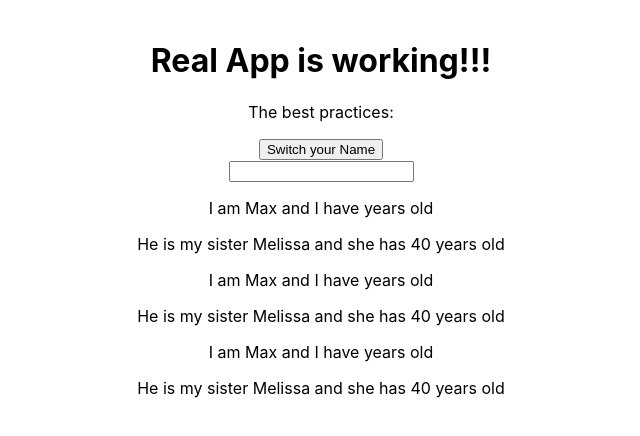
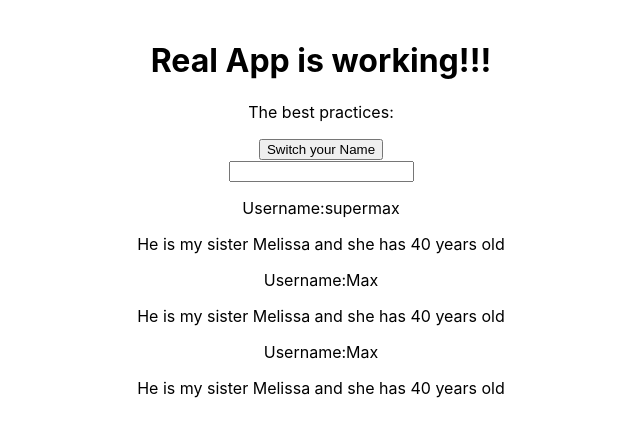
Before and after one commit to espvtes/D, a React (Create React App) app: page / in a window 1280 px wide. Shown: the top 436 px of the page, without its empty margins (319-959 px from the left). Built offline with nearby package versions, Linux system fonts and the light colour scheme.

Commit message:
pass the state

```diff
--- a/src/App.js
+++ b/src/App.js
@@ -7,22 +7,8 @@ import UserOutput from './userOutput.js';
 
 
 export default class App extends React.Component {
-  constructor(props){
-    super(props);
-    this.state={
-      UserOutput:[
-        {name: 'Marcos', age:33},
-        {name: 'Sofia', age:40}
-      ]
-    }
-  }
-  switchNameHandler = newName =>{
-    this.setState={
-      UserOutput:[
-        {name: 'newName', age:33},
-        {name: 'Sofia', age:40}
-      ]
-    }
+  state={
+    userName:"supermax"
   }
   render() {
     return(
@@ -31,10 +17,10 @@ export default class App extends React.Component {
     <p>The  best practices:</p>
     <button onClick={()=>this.switchNameHandler('John')}>Switch your Name</button>
     <UserInput />
-    <UserOutput name='Max'/>
+    <UserOutput userName={this.state.userName}/>
 
-    <UserOutput name='Max'/>
-    <UserOutput name='Max'/>
+    <UserOutput userName='Max'/>
+    <UserOutput userName='Max'/>
     </div>
     );
 
--- a/src/userOutput.js
+++ b/src/userOutput.js
@@ -4,7 +4,7 @@ const UserOutput = props => {
 
         return(
             <div className="userOutput">
-            <p>I am {props.name} and I have {props.age} years old</p>
+            <p>Username:{props.userName}</p>
             <p>He is my sister Melissa and she has 40 years old</p>
 
             </div>
```
